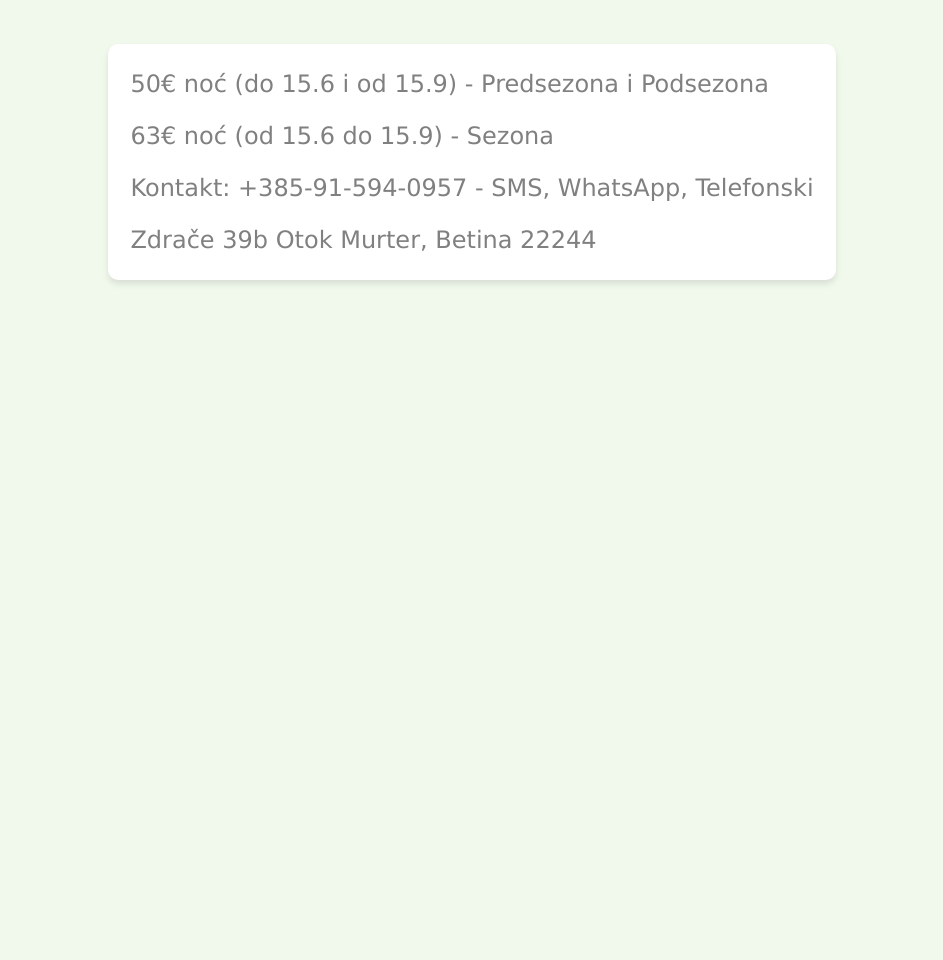
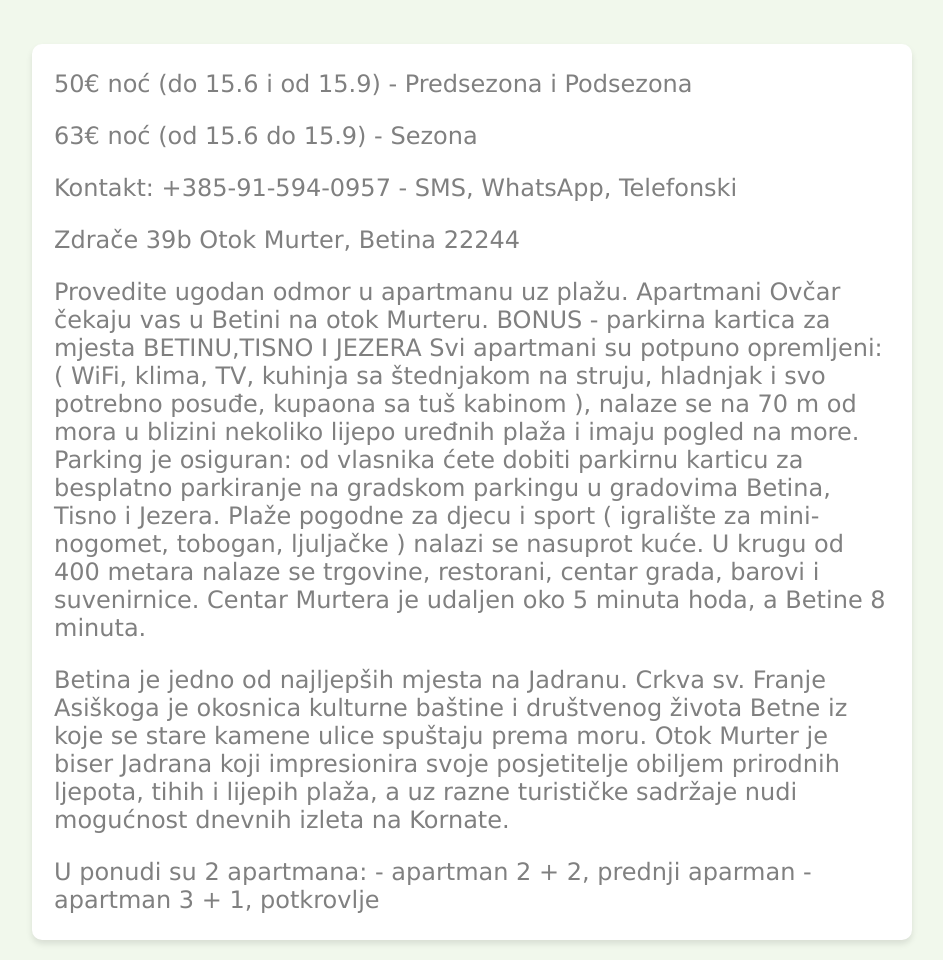
Before and after one commit to apartmaniduda/apartmaniduda, a plain HTML site: page index.html in a window 1280 px wide. Shown: the part 746-1706 px from the top of the page, without its empty margins (168-1111 px from the left). Before the commit the page ends 1046 px from the top, so only its background shows below. Drawn offline with Linux system fonts and the light colour scheme.

Commit message:
Add text draft

```diff
--- a/index.html
+++ b/index.html
@@ -23,11 +23,11 @@
         .apartmentLinks {
             display: flex;
             flex-direction: row;
-            gap: 75px;
-            justify-content: center;
+            justify-content: space-between;
             align-items: center;
             text-align: center;
             margin-top: 25px;
+            width: calc(100% - 400px);
         }
 
         .image {
@@ -69,6 +69,8 @@
             box-shadow: 0 4px 6px rgba(0, 0, 0, 0.1);
             border-radius: 10px;
             margin: 20px;
+            margin-left: 200px;
+            margin-right: 200px;
         }
 
         .title {
@@ -125,7 +127,7 @@
                 Apartmani Duda
             </span>
         </div>
-        <div class=" apartmentLinks">
+        <div class="apartmentLinks">
             <a href="prednji.html" class="imageWithCaption">
                 <img src="images/prednji/16.jpg" class="image" />
                 <span class="caption">
@@ -154,6 +156,30 @@
                 Otok Murter, Betina
                 22244
             </p>
+            <p>
+                Provedite ugodan odmor u apartmanu uz plažu.
+                Apartmani Ovčar čekaju vas u Betini na otok Murteru.
+                BONUS - parkirna kartica za mjesta BETINU,TISNO I JEZERA
+                Svi apartmani su potpuno opremljeni: ( WiFi, klima, TV, kuhinja sa štednjakom na struju, hladnjak i svo
+                potrebno posuđe, kupaona sa tuš kabinom ), nalaze se na 70 m od mora u blizini nekoliko lijepo uređnih
+                plaža i imaju pogled na more. Parking je osiguran: od vlasnika ćete dobiti parkirnu karticu za besplatno
+                parkiranje na gradskom parkingu u gradovima Betina, Tisno i Jezera. Plaže pogodne za djecu i sport (
+                igralište za mini-nogomet, tobogan, ljuljačke ) nalazi se nasuprot kuće. U krugu od 400 metara nalaze se
+                trgovine, restorani, centar grada, barovi i suvenirnice. Centar Murtera je udaljen oko 5 minuta hoda, a
+                Betine 8 minuta.
+
+            </p>
+            <p>
+                Betina je jedno od najljepših mjesta na Jadranu. Crkva sv. Franje Asiškoga je okosnica kulturne baštine
+                i društvenog života Betne iz koje se stare kamene ulice spuštaju prema moru.
+                Otok Murter je biser Jadrana koji impresionira svoje posjetitelje obiljem prirodnih ljepota, tihih i
+                lijepih plaža, a uz razne turističke sadržaje nudi mogućnost dnevnih izleta na Kornate.
+            </p>
+            <p>
+                U ponudi su 2 apartmana:
+                - apartman 2 + 2, prednji aparman
+                - apartman 3 + 1, potkrovlje
+            </p>
         </div>
 
     </div>
```
